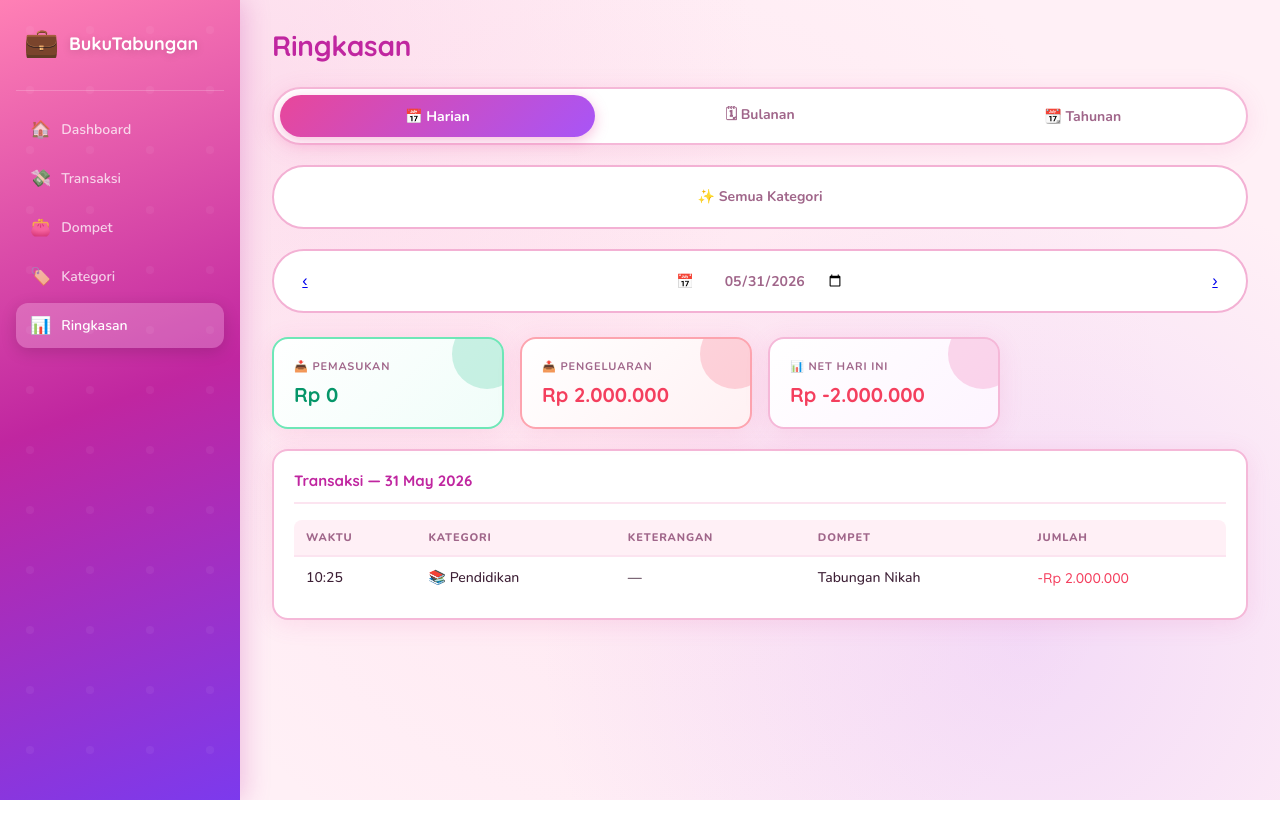
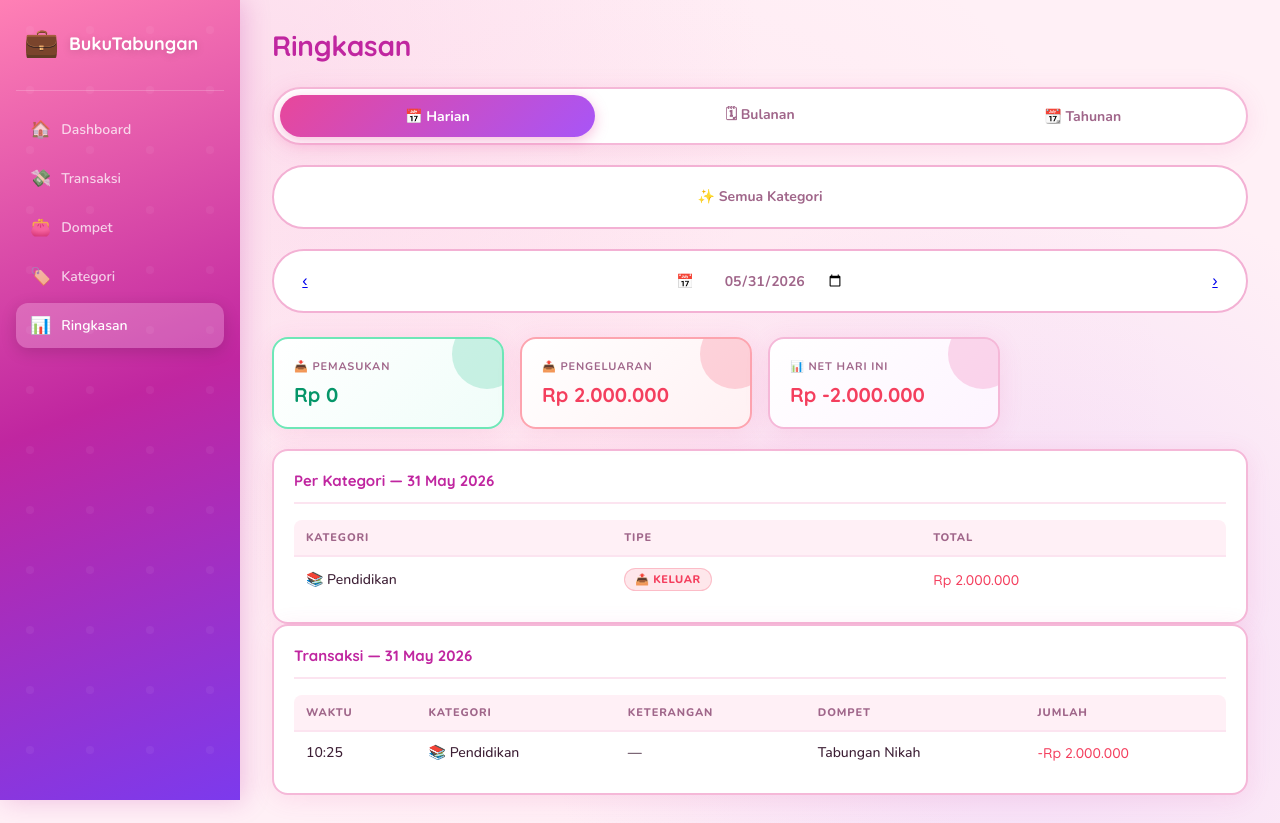
Before and after one commit to kusmedihana-bot/BukuTabungan, a PHP site: page /subdir/summary.php in a window 1280 px wide. Before the commit the page ends 800 px from the top, so only its background shows below. Run offline with PHP 8.4, Linux system fonts and the light colour scheme; data comes from the database, SQL or seed files in the repository.

Commit message:
feat: add Per Kategori to daily and yearly summary tabs

```diff
--- a/summary.php
+++ b/summary.php
@@ -34,6 +34,16 @@ $dailySql .= " ORDER BY t.created_at DESC";
 $dailyTx = $db->prepare($dailySql);
 $dailyTx->execute($dailyParams);
 $dailyTx = $dailyTx->fetchAll();
+
+// ── DAILY BY CATEGORY ──
+$dailyByCatSql = "SELECT c.id, c.name, c.icon, COALESCE(SUM(t.amount),0) as total, t.type
+                  FROM transactions t
+                  JOIN categories c ON c.id = t.category_id
+                  WHERE t.transaction_date=?";
+$dbcParams = [$today];
+if ($catFilter) { $dailyByCatSql .= " AND t.category_id = ?"; $dbcParams[] = $catFilter; }
+$dailyByCatSql .= " GROUP BY c.id ORDER BY total DESC";
+$dailyByCat = $db->prepare($dailyByCatSql); $dailyByCat->execute($dbcParams); $dailyByCat = $dailyByCat->fetchAll();
 
 // ── MONTHLY ──
 $monthIncome  = $db->prepare("SELECT COALESCE(SUM(amount),0) FROM transactions WHERE type='income' AND strftime('%Y-%m',transaction_date)=?");
@@ -77,6 +87,15 @@ $ybmParams = [$year];
 if ($catFilter) { $yearByMonthSql .= " AND category_id = ?"; $ybmParams[] = $catFilter; }
 $yearByMonthSql .= " GROUP BY m ORDER BY m";
 $yearByMonth = $db->prepare($yearByMonthSql); $yearByMonth->execute($ybmParams); $yearByMonth = $yearByMonth->fetchAll();
+
+$yearByCatSql = "SELECT c.id, c.name, c.icon, COALESCE(SUM(t.amount),0) as total, t.type
+                 FROM transactions t
+                 JOIN categories c ON c.id = t.category_id
+                 WHERE strftime('%Y',t.transaction_date)=?";
+$ybcParams = [$year];
+if ($catFilter) { $yearByCatSql .= " AND t.category_id = ?"; $ybcParams[] = $catFilter; }
+$yearByCatSql .= " GROUP BY c.id ORDER BY total DESC";
+$yearByCat = $db->prepare($yearByCatSql); $yearByCat->execute($ybcParams); $yearByCat = $yearByCat->fetchAll();
 
 $monthNames = ['01'=>'Januari','02'=>'Februari','03'=>'Maret','04'=>'April','05'=>'Mei','06'=>'Juni',
                '07'=>'Juli','08'=>'Agustus','09'=>'September','10'=>'Oktober','11'=>'November','12'=>'Desember'];
@@ -154,6 +173,25 @@ include 'includes/header.php';
         </div>
     </div>
     <div class="content-section">
+        <div class="section-title">Per Kategori — <?= $dayLabel ?></div>
+            <?php if (empty($dailyByCat)): ?>
+                <div class="empty-state"><div class="empty-icon">🌺</div><p>Belum ada data hari ini.</p></div>
+            <?php else: ?>
+            <table class="data-table">
+                <thead><tr><th>Kategori</th><th>Tipe</th><th>Total</th></tr></thead>
+                <tbody>
+                    <?php foreach ($dailyByCat as $row): ?>
+                    <tr>
+                        <td><?= $row['icon'] ?> <?= htmlspecialchars($row['name']) ?></td>
+                        <td><span class="badge badge-<?= $row['type'] ?>"><?= $row['type']==='income'?'📥 Masuk':'📤 Keluar' ?></span></td>
+                        <td class="amount-<?= $row['type'] ?>">Rp <?= number_format($row['total'],0,',','.') ?></td>
+                    </tr>
+                    <?php endforeach; ?>
+                </tbody>
+            </table>
+            <?php endif; ?>
+        </div>
+        <div class="content-section">
         <div class="section-title">Transaksi — <?= $dayLabel ?></div>
         <?php if (empty($dailyTx)): ?>
             <div class="empty-state"><div class="empty-icon">🌸</div><p>Belum ada transaksi di hari ini.</p></div>
@@ -296,6 +334,25 @@ include 'includes/header.php';
         </table>
         <?php endif; ?>
     </div>
+    <div class="content-section" style="margin-top:20px;">
+        <div class="section-title">Per Kategori — <?= $year ?></div>
+        <?php if (empty($yearByCat)): ?>
+            <div class="empty-state"><div class="empty-icon">🌸</div><p>Belum ada data tahun ini.</p></div>
+        <?php else: ?>
+        <table class="data-table">
+            <thead><tr><th>Kategori</th><th>Tipe</th><th>Total</th></tr></thead>
+            <tbody>
+                <?php foreach ($yearByCat as $row): ?>
+                <tr>
+                    <td><?= $row['icon'] ?> <?= htmlspecialchars($row['name']) ?></td>
+                    <td><span class="badge badge-<?= $row['type'] ?>"><?= $row['type']==='income'?'📥 Masuk':'📤 Keluar' ?></span></td>
+                    <td class="amount-<?= $row['type'] ?>">Rp <?= number_format($row['total'],0,',','.') ?></td>
+                </tr>
+                <?php endforeach; ?>
+            </tbody>
+        </table>
+        <?php endif; ?>
+    </div>
 </div>
 
 <script>
```
